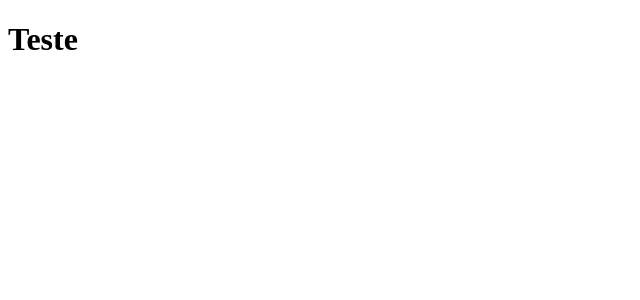
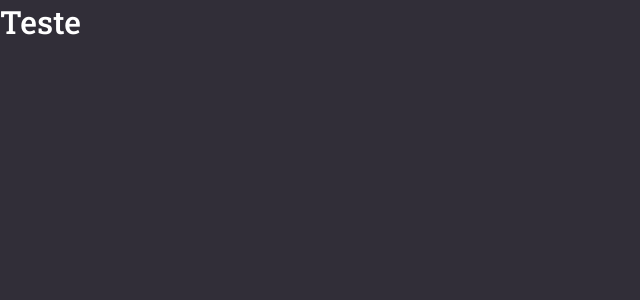
Before and after one commit to jefo3/GoBarber-FrontEnd, a React (Create React App) app: page / in a window 1280 px wide. Shown: the top 300 px of the page, without its empty margins (0-640 px from the left). Built offline with nearby package versions, Linux system fonts and the light colour scheme.

Commit message:
add um global stylo

```diff
--- a/public/index.html
+++ b/public/index.html
@@ -2,9 +2,13 @@
 <html lang="en">
   <head>
     <meta charset="utf-8" />
-    <link rel="icon" href="%PUBLIC_URL%/favicon.ico" />
+
     <meta name="viewport" content="width=device-width, initial-scale=1" />
     <meta name="theme-color" content="#3a3a3a" />
+
+    <link rel="preconnect" href="https://fonts.googleapis.com">
+    <link rel="preconnect" href="https://fonts.gstatic.com" crossorigin>
+    <link href="https://fonts.googleapis.com/css2?family=Roboto+Slab:wght@400;500&display=swap" rel="stylesheet">
 
     <title>GoBarber</title>
   </head>
--- a/src/App.tsx
+++ b/src/App.tsx
@@ -1,7 +1,14 @@
 import React from 'react';
 
+import GlobalStyle from './styles/global';
+
 const App: React.FC = () => {
-  return <h1>Teste</h1>;
+  return (
+    <>
+      <h1>Teste</h1>
+      <GlobalStyle />
+    </>
+  );
 };
 
 export default App;
--- /dev/null
+++ b/src/styles/global.ts
@@ -0,0 +1,29 @@
+import { createGlobalStyle } from 'styled-components';
+
+export default createGlobalStyle`
+  *{
+    padding: 0;
+    margin: 0;
+    outline: 0;
+    box-sizing: border-box;
+  }
+
+  body{
+    background: #312e38;
+    color: #fff;
+    -webkit-font-smoothing: antialiased;
+  }
+
+  body, input, button{
+    font-family:'Roboto Slab', serif;
+    font-size: 16px;
+  }
+
+  h1, h2, h3, h4, h5, h6, strong{
+    font-weight: 500;
+  }
+
+  button{
+    cursor: pointer;
+  }
+`;
```
